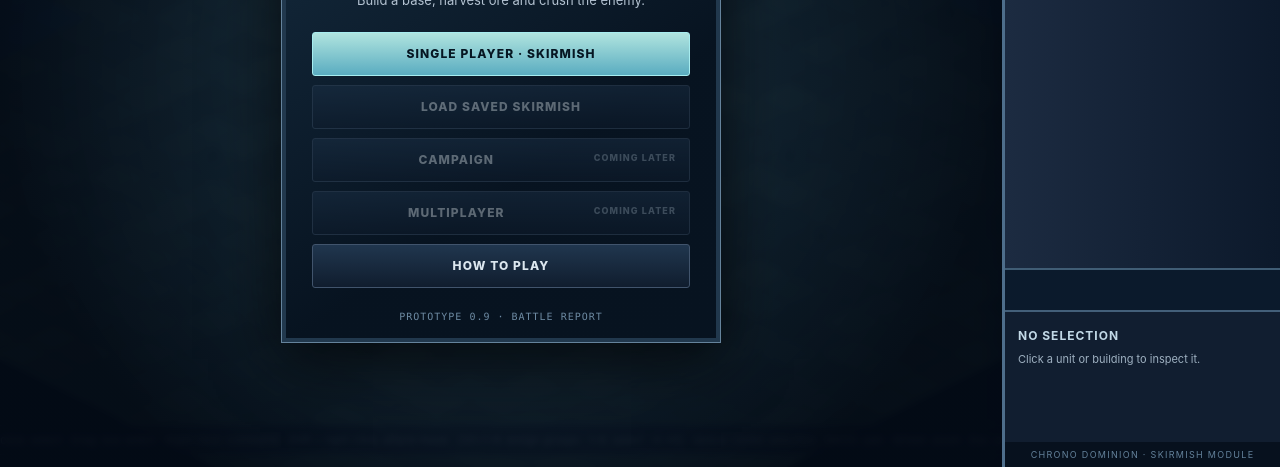
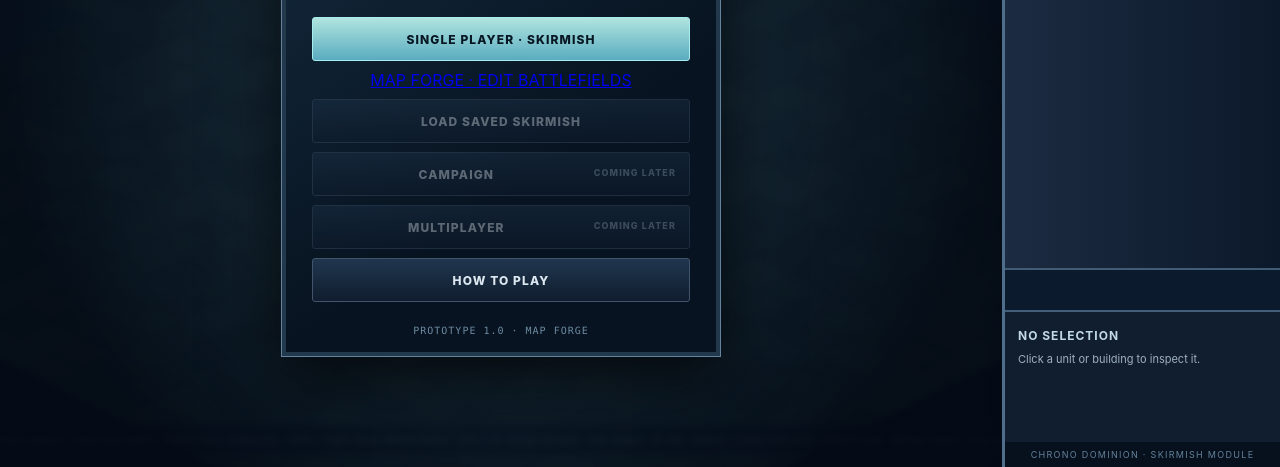
Before and after one commit to shukritobi/chrono-dominion, a website: page index.html in a window 1280 px wide. Shown: the part 333-800 px from the top of the page. Drawn offline with Linux system fonts and the light colour scheme.

Commit message:
ui(v1.0): link Map Forge and expose validated custom battlefield in skirmish menu

```diff
--- a/index.html
+++ b/index.html
@@ -31,6 +31,7 @@
           <p>Command the Coalition, Iron Federation or Psionic Order. Build a base, harvest ore and crush the enemy.</p>
           <div id="mainMenu">
             <button class="primary" id="openSkirmish">SINGLE PLAYER · SKIRMISH</button>
+            <a class="menuToolLink" href="./map-editor.html">MAP FORGE · EDIT BATTLEFIELDS</a>
             <button id="loadMain" disabled title="Load a locally saved skirmish">LOAD SAVED SKIRMISH</button>
             <button disabled title="Planned for later release">CAMPAIGN <small>COMING LATER</small></button>
             <button disabled title="Planned for later release">MULTIPLAYER <small>COMING LATER</small></button>
@@ -39,7 +40,7 @@
           <div id="skirmishMenu" class="hidden">
             <label>YOUR ARMY<select id="playerFaction"><option value="coalition">Coalition Forces</option><option value="federation">Iron Federation</option><option value="psionic">Psionic Order</option></select></label>
             <label>ENEMY ARMY<select id="enemyFaction"><option value="federation">Iron Federation</option><option value="coalition">Coalition Forces</option><option value="psionic">Psionic Order</option></select></label>
-            <label>BATTLEFIELD<select id="mapSelect"><option value="verdant">Verdant Front</option><option value="desert">Ashen Basin</option><option value="snow">Frostline</option></select></label>
+            <label>BATTLEFIELD<select id="mapSelect"><option value="verdant">Verdant Front</option><option value="desert">Ashen Basin</option><option value="snow">Frostline</option><option value="custom" disabled>Custom Battlefield · Create in Map Forge</option></select></label>
             <div class="mapPreview"><canvas id="mapPreview" width="272" height="144" aria-label="Skirmish map preview"></canvas><p id="mapDescription">Twin lake basins and contested ore deposits.</p></div>
             <label>STARTING CREDITS<select id="startingCredits"><option value="3000">3,000 · Challenging</option><option value="5000" selected>5,000 · Standard</option><option value="8000">8,000 · Quick Build</option></select></label>
             <label>DIFFICULTY<select id="difficulty"><option value="recruit">Recruit</option><option value="standard" selected>Standard</option><option value="veteran">Veteran</option></select></label>
@@ -66,7 +67,7 @@
             <button class="primary" id="playAgain">PLAY AGAIN</button>
             <button id="resultQuit">MAIN MENU</button>
           </div>
-          <div class="version">PROTOTYPE 0.9 · BATTLE REPORT</div>
+          <div class="version">PROTOTYPE 1.0 · MAP FORGE</div>
         </section>
       </div>
     </main>
@@ -90,6 +91,7 @@
   </div>
   <script src="./art/vehicle-renderer.js" defer></script>
   <script src="./maps/catalog.js" defer></script>
+  <script src="./maps/map-core.js" defer></script>
   <script src="./game.js" defer></script>
 </body>
 </html>
```
